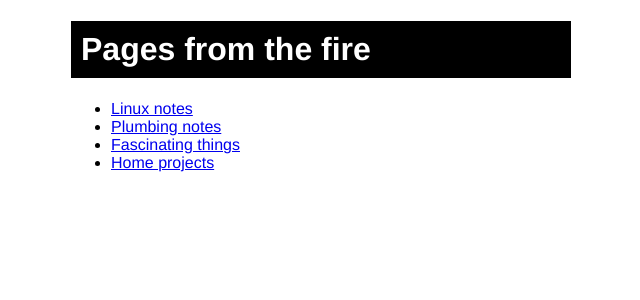
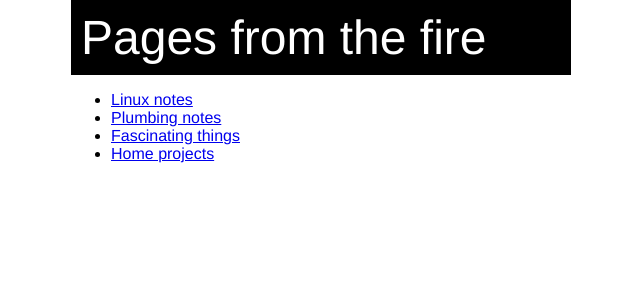
Before and after one commit to kghose/kghose.github.io, a Jekyll site: the page built from README.md, in a window 1280 px wide. Shown: the top 300 px of the page, without its empty margins (319-959 px from the left). Built offline with Jekyll 4.4.1, drawn with Linux system fonts in a browser that asks for light colours; our own code applies the rules of GitHub Pages for plain Markdown files.

Commit message:
Align breadcrumbs just underneath site title.

```diff
--- a/_layouts/default.html
+++ b/_layouts/default.html
@@ -10,16 +10,11 @@
   </head>
 
   <body>
-    <div id="header">
-      <h1 id="site_title"><a href="/">{{ site.title }}</a></h1>
+    <div id="site_title">
+      <a href="/">{{ site.title }}</a>
     </div>
 
-    <!-- MAIN CONTENT -->
-    <div id="main_content_wrap" class="outer">
-      <section id="main_content" class="inner">
-        {{ content }}
-      </section>
-    </div>
+    {{ content }}
 
   </body>
 </html>
--- a/_sass/main.scss
+++ b/_sass/main.scss
@@ -11,7 +11,7 @@ body {
   background-color: black;
   text-decoration: none;
   padding: 10px;
-
+  font-size: 3em;
   a {
     color: white;
     text-decoration: none;
@@ -26,7 +26,7 @@ body {
 
   a {
     color: black;
-    background-color: lightblue;
+    background-color: lightgray;
     text-decoration: none;
   }
 }
```
